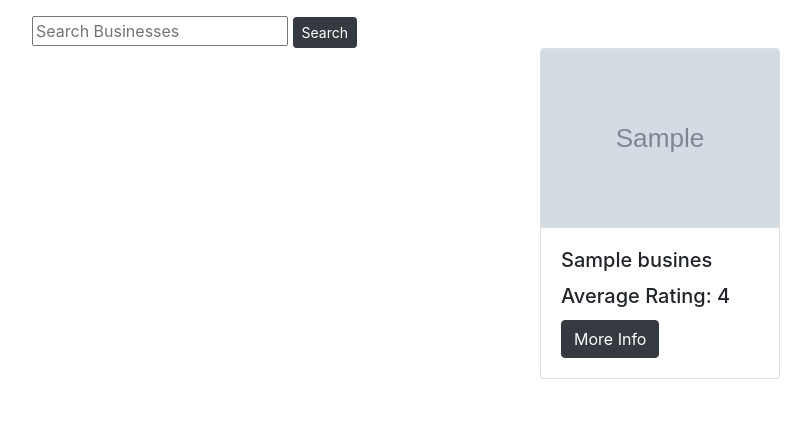
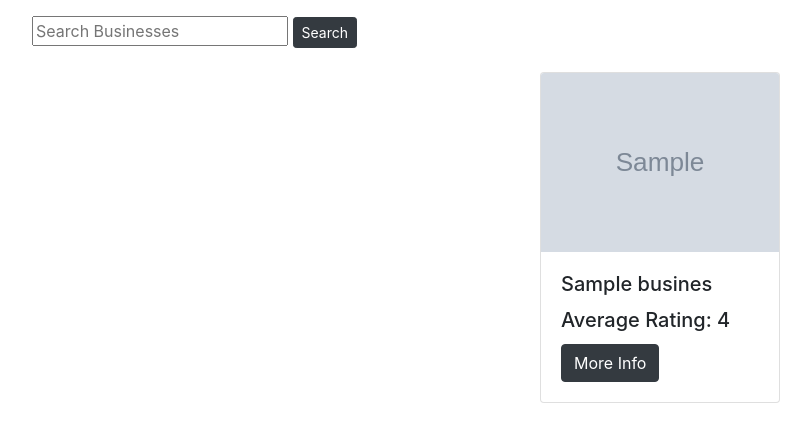
Before and after one commit to castlesmadeofcode/Stay-Safr, a Django app: page /businesses/ in a window 1280 px wide. Shown: the part 56-498 px from the top of the page, without its empty margins (0-811 px from the left). Run offline with Django 3.2, Linux system fonts and the light colour scheme; tables that the repository leaves empty hold one stand-in row (values such as "Sample post"); grey boxes marked "Sample" are stand-in pictures; some libraries are stand-ins or nearby versions.

Commit message:
added padding to business list

```diff
--- a/capstoneapp/static/styles/businesses.css
+++ b/capstoneapp/static/styles/businesses.css
@@ -3,6 +3,7 @@
   display: flex;
   flex-wrap: wrap;
   justify-content: space-evenly;
+  padding-top: 1.5em;
 }
 
 .business {
```
